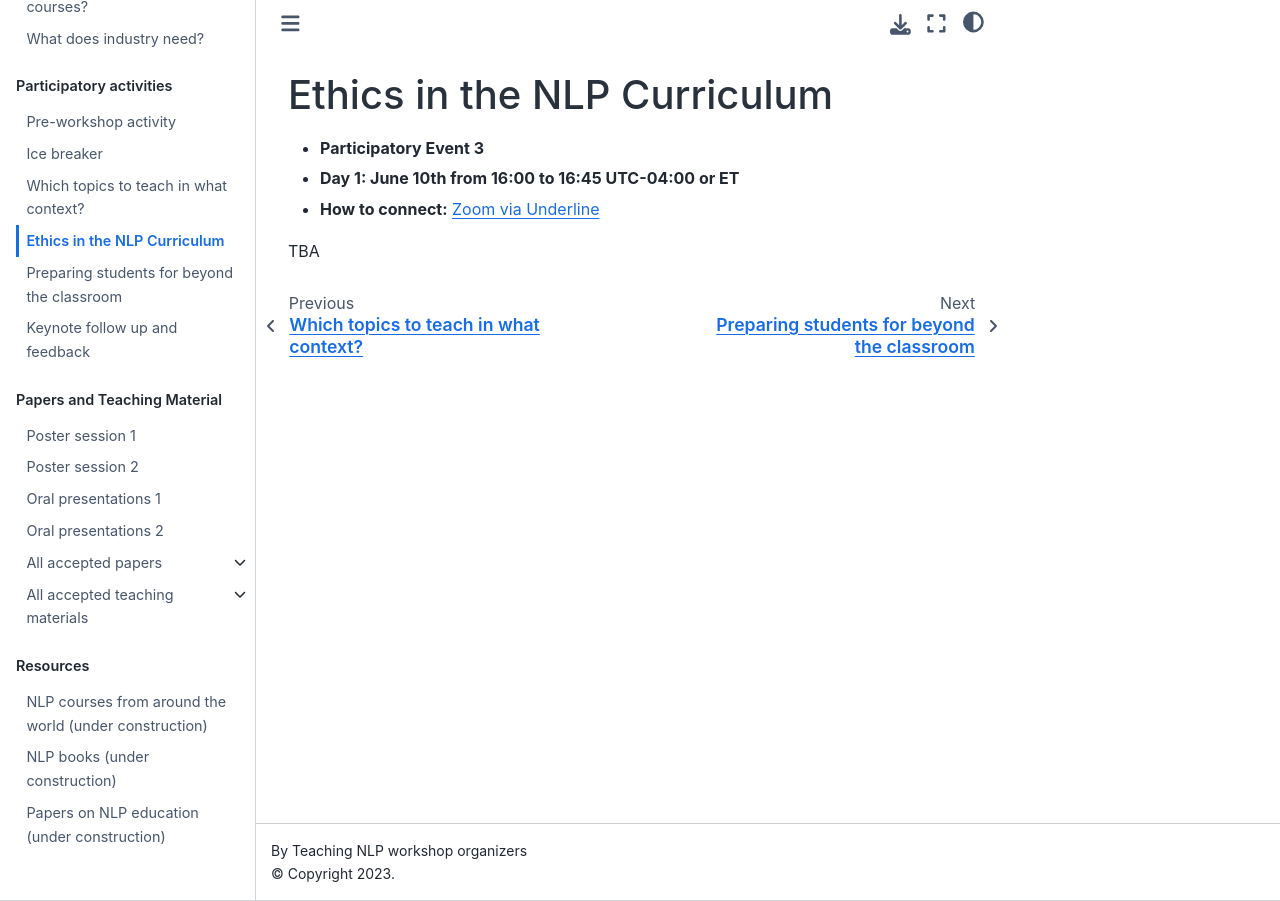
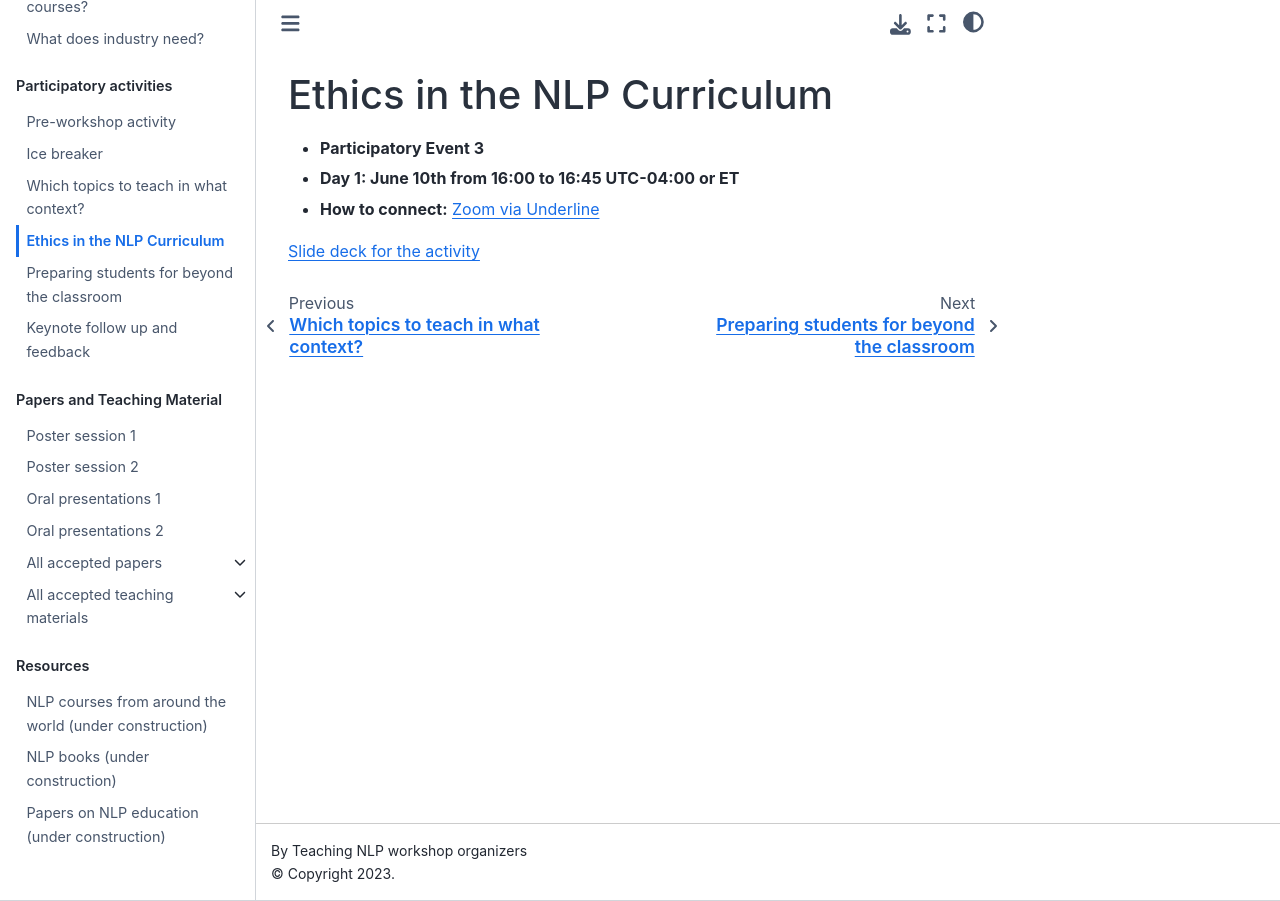
Before and after one commit to TeachingNLP/workshop-book, a Jupyter Book: the page built from activities/ethics-in-nlp.md, in a window 1280 px wide. Built offline with Jupyter Book 1.0.4 settings and Sphinx 7.4.7 and the Sphinx Book theme 1.1.4, drawn with Linux system fonts in a browser that asks for light colours.

Commit message:
updating

```diff
--- a/activities/ethics-in-nlp.md
+++ b/activities/ethics-in-nlp.md
@@ -4,4 +4,4 @@
 - **Day 1: June 10th from 16:00 to 16:45 UTC-04:00 or ET**
 - **How to connect:** [Zoom  via Underline](https://underline.io/events/122/sessions?eventSessionId=4302)
 
-TBA
+[Slide deck for the activity](https://docs.google.com/presentation/d/1lCwfcEnqqSctB0BDHHhCspQLKLzf4SEllr1KZhnD18g/edit?usp=sharing)
```
